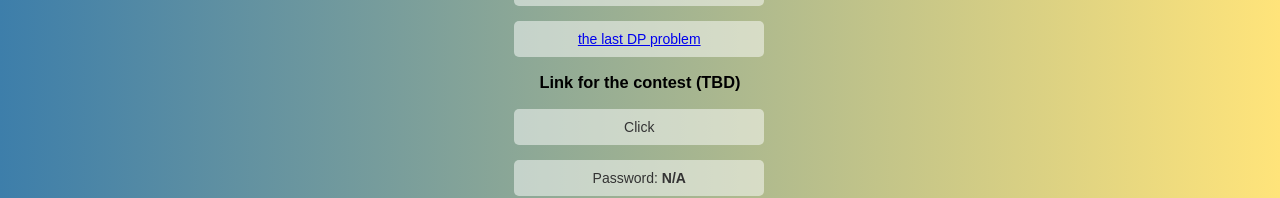
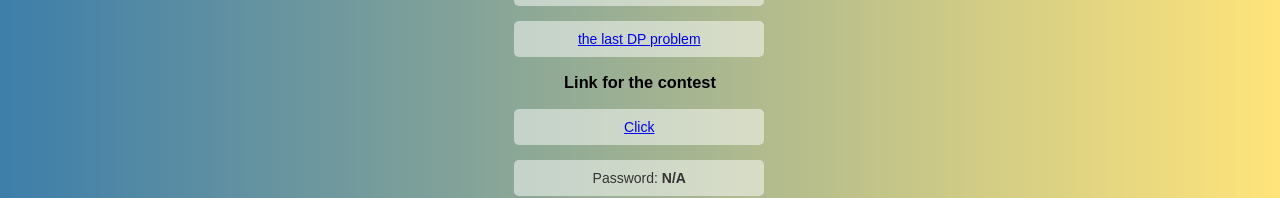
Before and after one commit to nurseiit/campunist, a plain HTML site: page docs/index.html in a window 1280 px wide. Shown: the part 402-600 px from the top of the page. Drawn offline with Linux system fonts and the light colour scheme.

Commit message:
Contest link added

```diff
--- a/docs/index.html
+++ b/docs/index.html
@@ -46,10 +46,10 @@
           </a>
         </li>
       </ul>
-      <h3>Link for the contest (TBD)</h3>
+      <h3>Link for the contest</h3>
       <ul>
         <li>
-          Click
+          <a href="https://vjudge.net/contest/265455">Click</a>
         </li>
         <li>
           Password:
```
